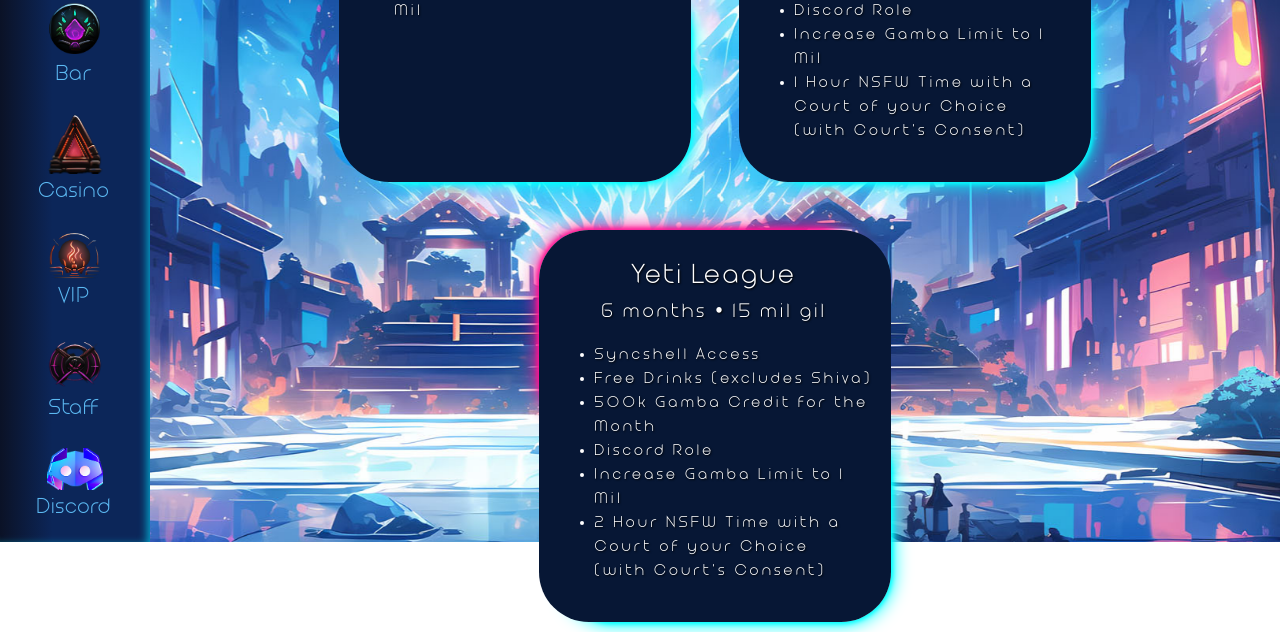
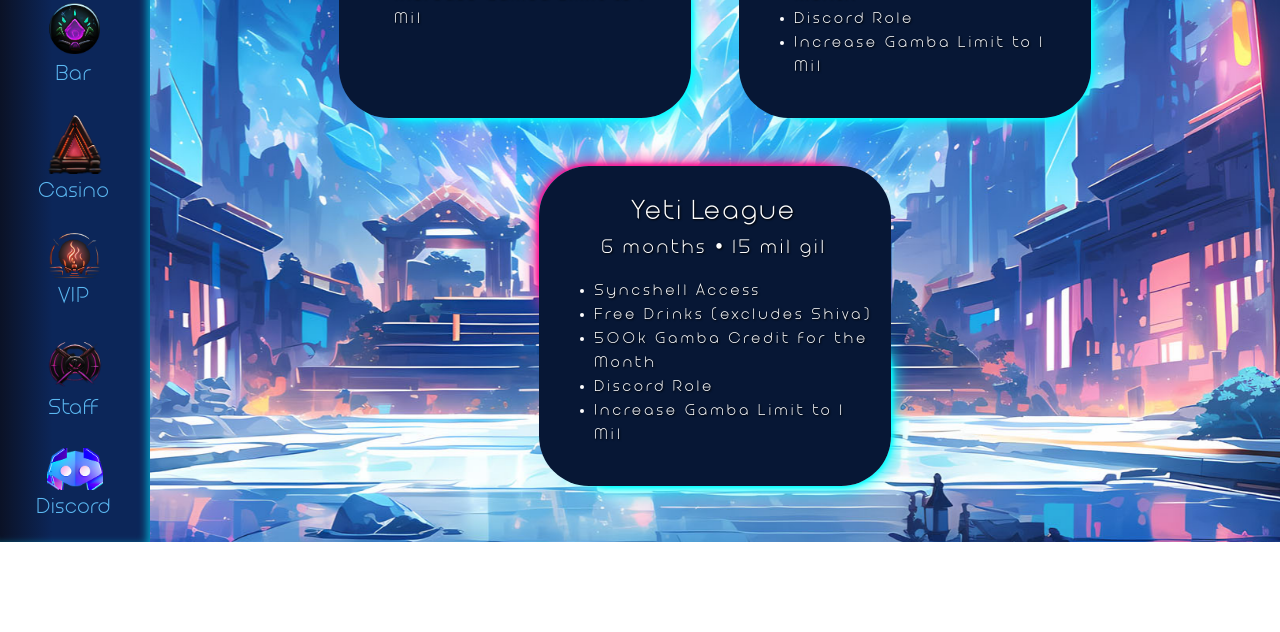
Before and after one commit to swampcamel/iceberg-web, a React (Vite) app: page /vip in a window 1280 px wide. Shown: the part 258-890 px from the top of the page. After the commit the page ends 800 px from the top, so only its background shows below. Built offline with nearby package versions, Linux system fonts and the light colour scheme.

Commit message:
vip fixes

```diff
--- a/src/routes/VIP/index.jsx
+++ b/src/routes/VIP/index.jsx
@@ -45,7 +45,6 @@ const VIP = () => {
                                 <li>250k Gamba Credit for the Month</li>
                                 <li>Discord Role</li>
                                 <li>Increase Gamba Limit to 1 Mil</li>
-                                <li>1 Hour NSFW Time with a Court of your Choice<br/>(with Court's Consent)</li>
                             </ul>
                         </div>
                     </div>
@@ -60,7 +59,6 @@ const VIP = () => {
                                 <li>500k Gamba Credit for the Month</li>
                                 <li>Discord Role</li>
                                 <li>Increase Gamba Limit to 1 Mil</li>
-                                <li>2 Hour NSFW Time with a Court of your Choice<br/>(with Court's Consent)</li>
                             </ul>
                         </div>
                     </div>
```
Also changed, not shown: src/routes/Staff/index.jsx (+0 -16 lines).
